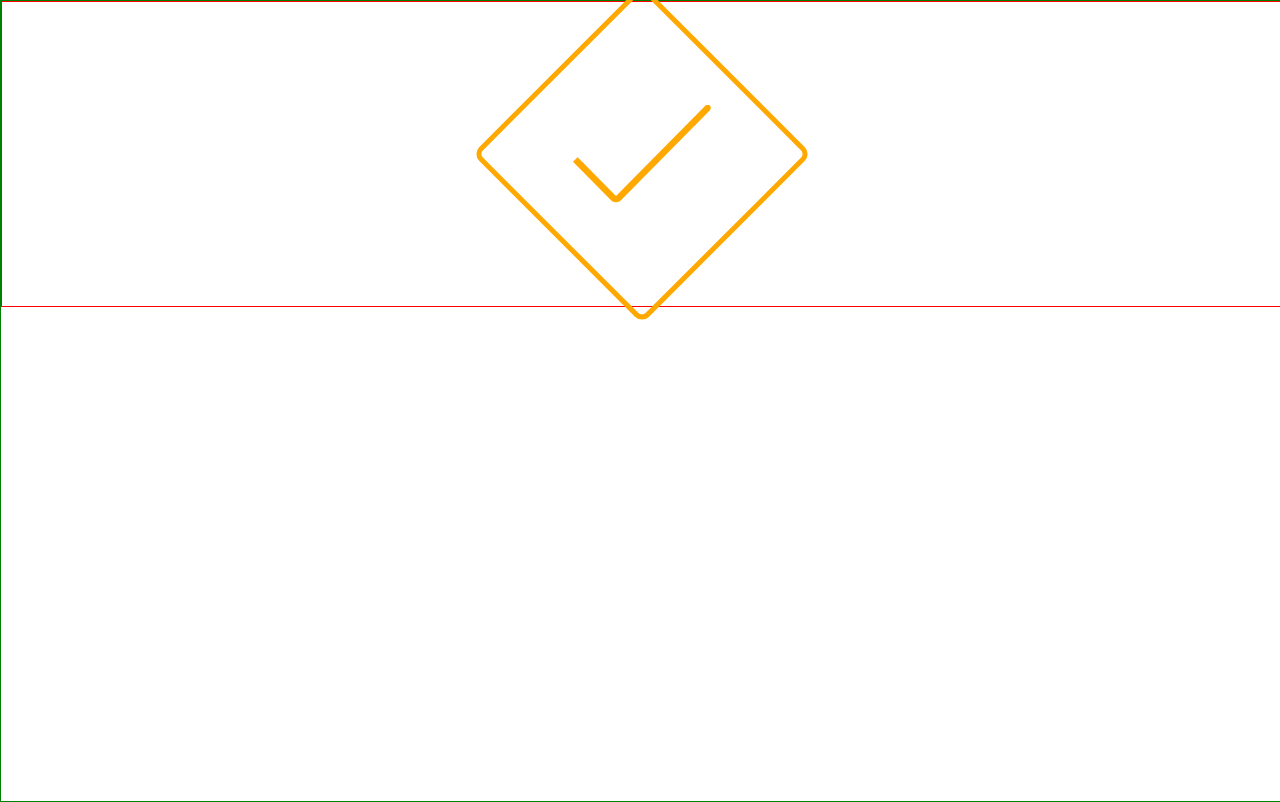
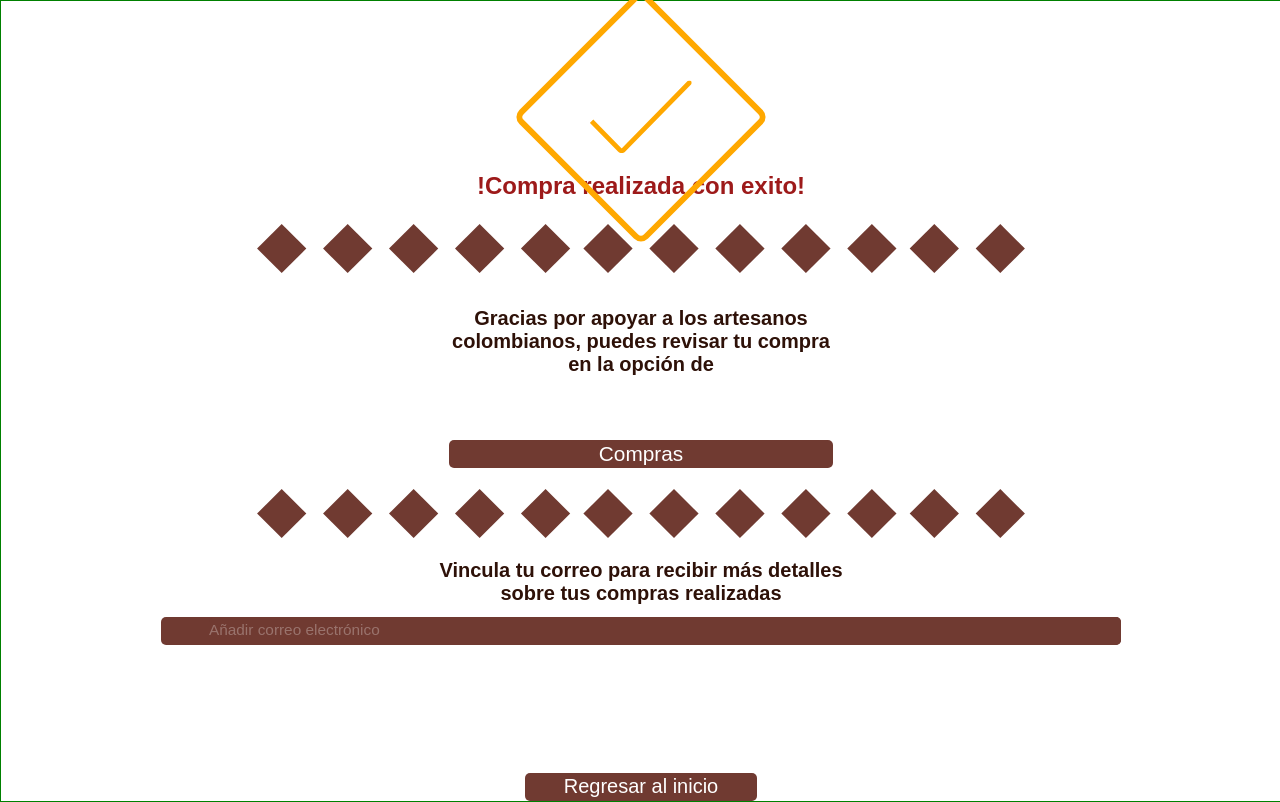
Before and after one commit to Thewilliamg/proyectoFinalExpress, a React (Vite) app: page /shop/confirmation in a window 1280 px wide. Built offline with nearby package versions, Linux system fonts and the light colour scheme; the HTML template or start-up script is replaced by a standard one; a web font is replaced by a local one.

Commit message:
feat: :sparkles: Finalization confirmation screen
Finalization of the confirmation screen

```diff
--- a/src/pages/shop/confirmation/Confirmation.css
+++ b/src/pages/shop/confirmation/Confirmation.css
@@ -9,22 +9,22 @@
 
 .confirmationTop{
     display: flex;
-    border: 1px solid red;
+    /* border: 1px solid red; */
     justify-content: center;
     align-items: center;
     width: 100vw;
-    height: 38vh;
+    height: 33vh;
 }
 
 .confirmationTop_img{
     display: flex;
     justify-content: center;
     align-items: center;
-    width: 230px;
-    height: 230px;
+    width: 170px;
+    height: 170px;
     align-items: center;
     border-radius: 10px;
-    border: 5px solid #FFA800;
+    border: 6px solid #FFA800;
     transform: rotate(135deg);
 }
 
@@ -33,3 +33,213 @@
     height: auto;
     transform: rotate(225deg);
 }
+
+.confirmationTitle{
+    display: flex;
+    justify-content: center;
+    align-items: center;
+    align-items: center;
+    width: 100vw;
+    height: 5vh;
+    margin-top: -5%;
+}
+
+.confirmationTitle_h1{
+    display: flex;
+    justify-content: center;
+    align-items: center;
+    width: 80vw;
+    height: 100%;
+}
+
+.confirmationTitle_h1 h1{
+    color: #9D1A1A;
+    font-size: 150%;
+}
+
+.Separation{
+    display: flex;
+    justify-content: center;
+    align-items: center;
+    width: 100vw;
+    height: 5vh;
+    margin-top: 2%;
+}
+
+.SeparationImg{
+    display: flex;
+    justify-content: center;
+    align-items: center;
+    width: 60vw;
+    height: 100%;
+}
+
+.SeparationImg img{
+    width: 100%;
+    height: auto;
+}
+
+.confirmationContent {
+    display: flex;
+    width: 100vw;
+    height: auto;
+    justify-content: center;
+    align-items: center;
+    margin-top: 3%;
+}
+
+.confirmationContent_h1{
+    display: flex;
+    justify-content: center;
+    align-items: center;
+    text-align: center;
+    width: auto;
+    height: 100%;
+}
+
+.confirmationContent_h1 h1{
+    font-size: 125%;
+    color: #2E1108;
+}
+
+.confirmationCompras{
+    display: flex;
+    justify-content: center;
+    align-items: center;
+    width: 100vw;
+    height: 4vh;
+    margin-top: 5%;
+}
+
+.confirmationCompras a{
+    display: flex;
+    justify-content: center;
+    align-items: center;
+    width: 100%;
+    height: 100%;
+    background-color: #703A31;
+    color: #fff;
+    font-size: 130%;
+    text-decoration: none;
+    border-radius: 5px;
+}
+
+.confirmationCompras_button{
+    display: flex;
+    width: 30vw;
+    height: 100%;
+}
+
+.Separation2{
+    display: flex;
+    justify-content: center;
+    align-items: center;
+    width: 100vw;
+    height: 5vh;
+    margin-top: 2%;
+}
+
+.SeparationImg2{
+    display: flex;
+    justify-content: center;
+    align-items: center;
+    width: 60vw;
+    height: 100%;
+}
+
+.SeparationImg2 img{
+    width: 100%;
+    height: auto;
+}
+
+.confirmationText2{
+    display: flex;
+    width: 100%;
+    height: 10vh;
+    justify-content: center;
+    align-items: center;
+    margin-top: 1%;
+}
+
+.confirmationText2_content{
+    display: flex;
+    justify-content: center;
+    align-items: center;
+    text-align: center;
+    width: auto;
+    height: 100%;
+}
+
+.confirmationText2_content h1{
+    font-size: 125%;
+    color: #2E1108;
+}
+
+.confirmationIn_box{
+    display: flex;
+    width: 100vw;
+    height: 4vh;
+    justify-content: center;
+    align-items: center;
+}
+
+.confirmationInput{
+    display: flex;
+    border: none;
+    width: 75%;
+    height: 100%;
+    justify-content: center;
+    align-items: center;
+    background-color: #703A31;
+    border-radius: 5px;
+}
+
+.confirmationInput input{
+    background-color: #703A31;
+    border: none;
+    width: 100%;
+    height: 100%;
+    margin-left: 5%;
+    border-radius: 5px;
+    font-size: 80%;
+    color: #fff;
+}
+
+.confirmationInput input::placeholder{
+    color: #ffffff4a;
+    font-size: 120%;
+}
+
+.confirmationInput input:focus{
+    border: none;
+    outline: none;
+    font-size: 80%;
+    color: #fff;
+}
+
+.confirmationReturn{
+    display: flex;
+    justify-content: center;
+    align-items: center;
+    width: 100vw;
+    height: 4vh;
+    margin-top: 10%;
+}
+
+.confirmationReturn_A{
+    display: flex;
+    height: 100%;
+    width: auto;
+    justify-content: center;
+    align-items: center;
+    padding-left: 3%;
+    padding-right: 3%;
+    border-radius: 5px;
+    background-color: #703A31;
+}
+
+.confirmationReturn_A a{
+    color: #fff;
+    text-decoration: none;
+    font-size: 125%;
+}
--- a/src/pages/shop/confirmation/Confirmation.jsx
+++ b/src/pages/shop/confirmation/Confirmation.jsx
@@ -1,13 +1,68 @@
 import './Confirmation.css'
-import ConfirmationIcon from '/public/img/ConfirmationIcon.svg'
+import { Link } from "react-router-dom";
+import ConfirmationIcon from '/public/img/ConfirmationIcon.svg';
+import Separator from '/public/img/SeparatorIcon.svg';
 
 export default function Confirmation(){
     return (
         <div className='confirmationAll'>
             <div className='confirmationTop'>
-            <div className='confirmationTop_img'>
-                <img src={ConfirmationIcon}></img>
+                <div className='confirmationTop_img'>
+                    <img src={ConfirmationIcon}></img>
+                </div>
             </div>
+            <div className='confirmationTitle'>
+                <div className='confirmationTitle_h1'>
+                    <h1>
+                        !Compra realizada con exito!
+                    </h1>
+                </div>
+            </div>
+            <div className='Separation'>
+                <div className='SeparationImg'>
+                    <img src={Separator} alt='Separator'></img>
+                </div>
+            </div>
+            <div className='confirmationContent'>
+                <div className='confirmationContent_h1'>
+                    <h1>
+                        Gracias por apoyar a los artesanos <br/>
+                        colombianos, puedes revisar tu compra <br/>
+                        en la opción de
+                    </h1>
+                </div>
+            </div>
+            <div className='confirmationCompras'>
+                <div className='confirmationCompras_button'>
+                    <Link to={'/shop'}>
+                        Compras
+                    </Link>
+                </div>
+            </div>
+            <div className='Separation2'>
+                <div className='SeparationImg2'>
+                    <img src={Separator} alt='Separator'></img>
+                </div>
+            </div>
+            <div className='confirmationText2'>
+                <div className='confirmationText2_content'>
+                    <h1>
+                        Vincula tu correo para recibir más detalles <br/>
+                        sobre tus compras realizadas
+                    </h1>
+                </div>
+            </div>
+            <div className='confirmationIn_box'>
+                <div className='confirmationInput'>
+                    <input placeholder='Añadir correo electrónico'></input>
+                </div>
+            </div>
+            <div className='confirmationReturn'>
+                <div className='confirmationReturn_A'>
+                    <Link to={'/'}>
+                        Regresar al inicio
+                    </Link>
+                </div>
             </div>
         </div>
     )
```
Also changed, not shown: public/img/SeparatorIcon.svg (added).
